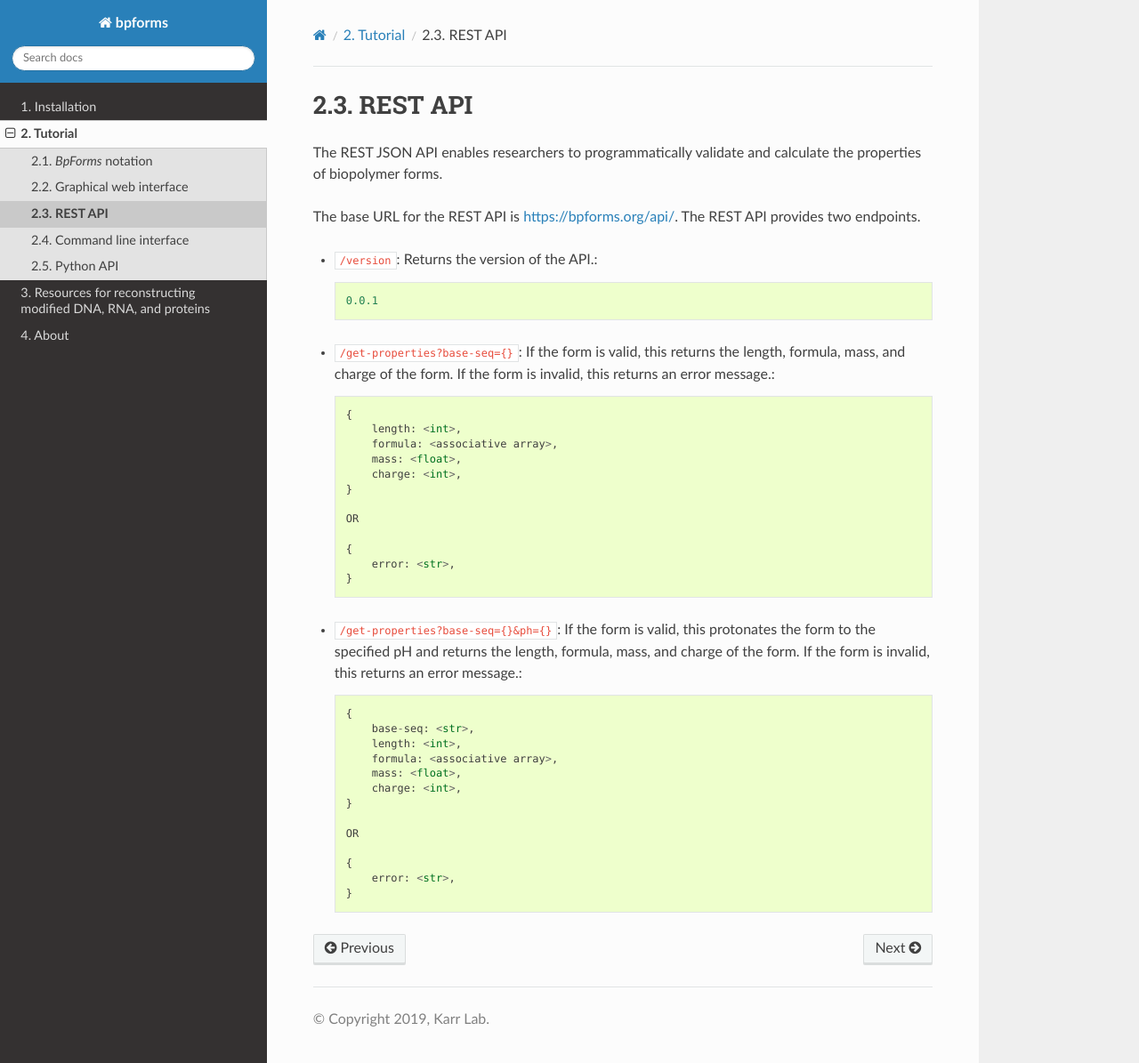
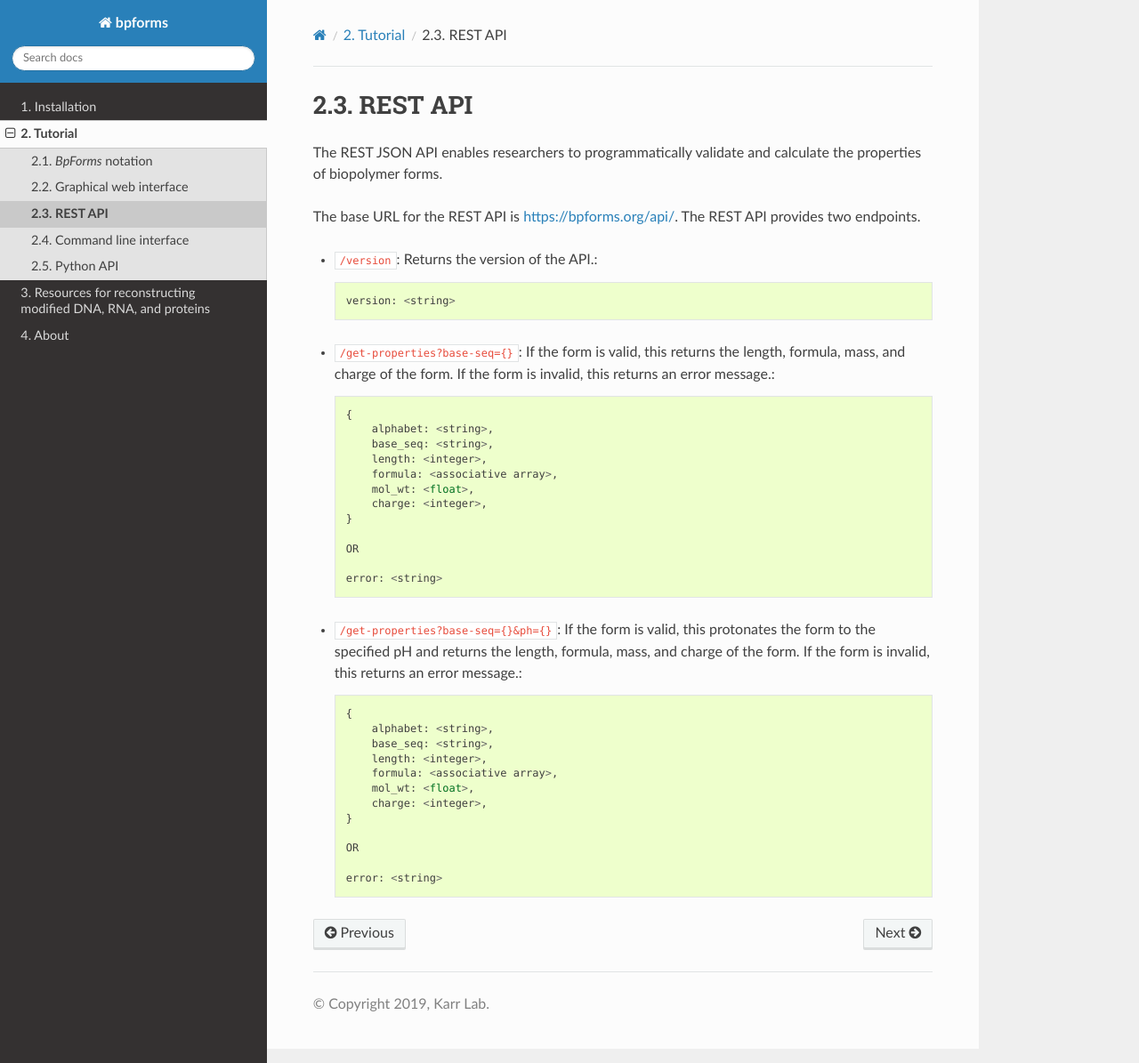
Before and after one commit to KarrLab/bpforms, a Sphinx documentation site: the page built from docs/rest_api.rst, in a window 1280 px wide and 1195 px high. Shown: the whole window at 89% size. Built offline with Sphinx 7.4.7 and the Read the Docs theme 2.0.0, drawn with Linux system fonts in a browser that asks for light colours; pages that are not in the unit, such as notebooks, are missing from menus.

Commit message:
updating for lark 0.6.6

```diff
--- a/docs/rest_api.rst
+++ b/docs/rest_api.rst
@@ -9,35 +9,35 @@ The base URL for the REST API is `https://bpforms.org/api/ <https://bpforms.org/
 
 * ``/version``: Returns the version of the API.::
 
-    0.0.1
+    version: <string>
 
 * ``/get-properties?base-seq={}``: If the form is valid, this returns the length, formula, mass, and charge of the form. If the form is invalid, this returns an error message.::
 
     {
-        length: <int>,
+        alphabet: <string>,
+        base_seq: <string>,
+        length: <integer>,
         formula: <associative array>,
-        mass: <float>,
-        charge: <int>,
+        mol_wt: <float>,
+        charge: <integer>,
     }
 
     OR
 
-    {
-        error: <str>,
-    }
+    error: <string>
+
 
 * ``/get-properties?base-seq={}&ph={}``: If the form is valid, this protonates the form to the specified pH and returns the length, formula, mass, and charge of the form. If the form is invalid, this returns an error message.::
 
     {
-        base-seq: <str>,
-        length: <int>,
+        alphabet: <string>,
+        base_seq: <string>,
+        length: <integer>,
         formula: <associative array>,
-        mass: <float>,
-        charge: <int>,
+        mol_wt: <float>,
+        charge: <integer>,
     }
 
     OR
 
-    {
-        error: <str>,
-    }
+    error: <string>
--- a/requirements.txt
+++ b/requirements.txt
@@ -1,4 +1,5 @@
 attrdict
+capturer
 py4j # must be installed before cdk_pywrapper
 git+https://github.com/sebotic/cdk_pywrapper.git#egg=cdk_pywrapper
 cement >= 3.0.0
```
Also changed, not shown: 2 other files.
